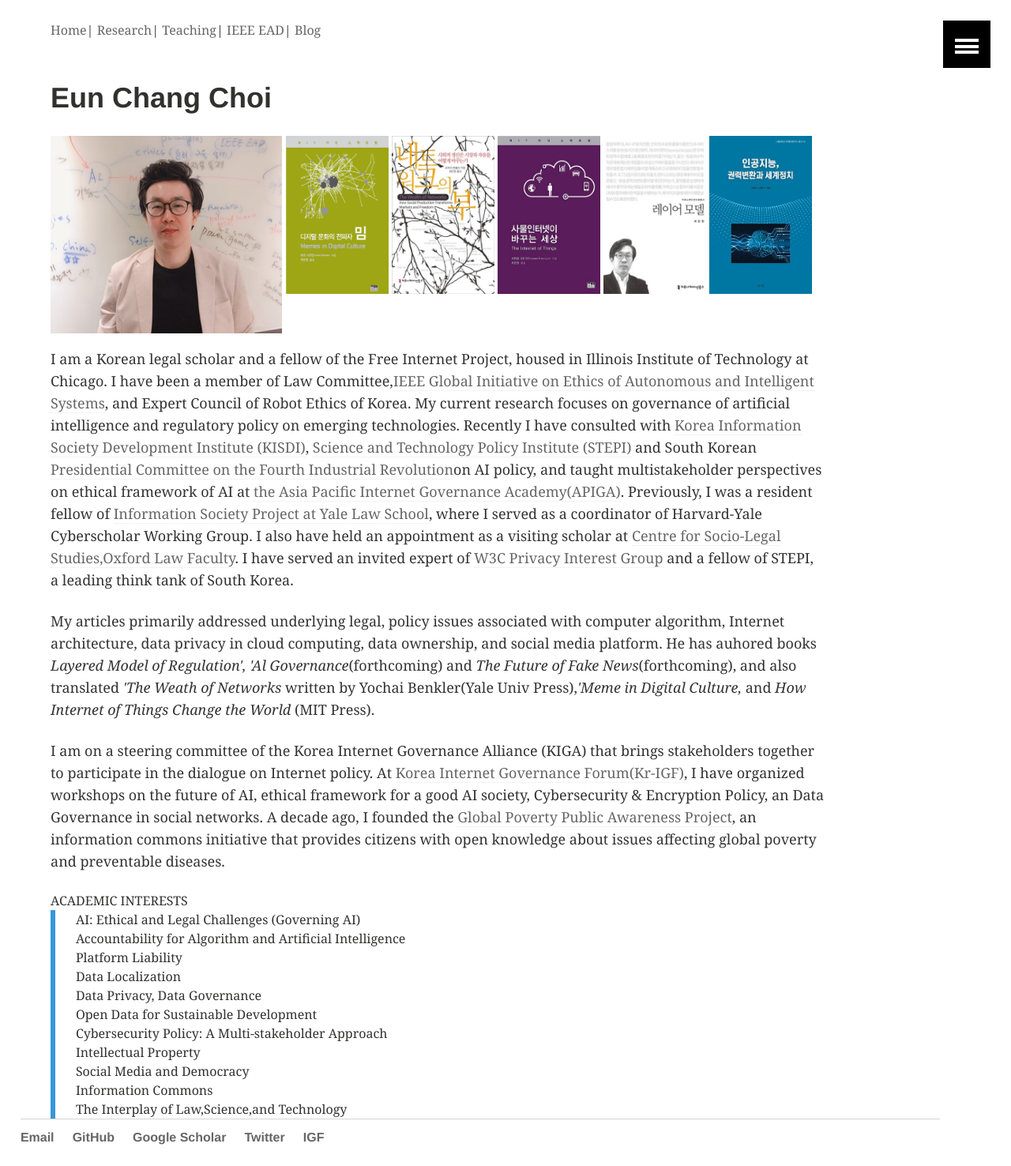
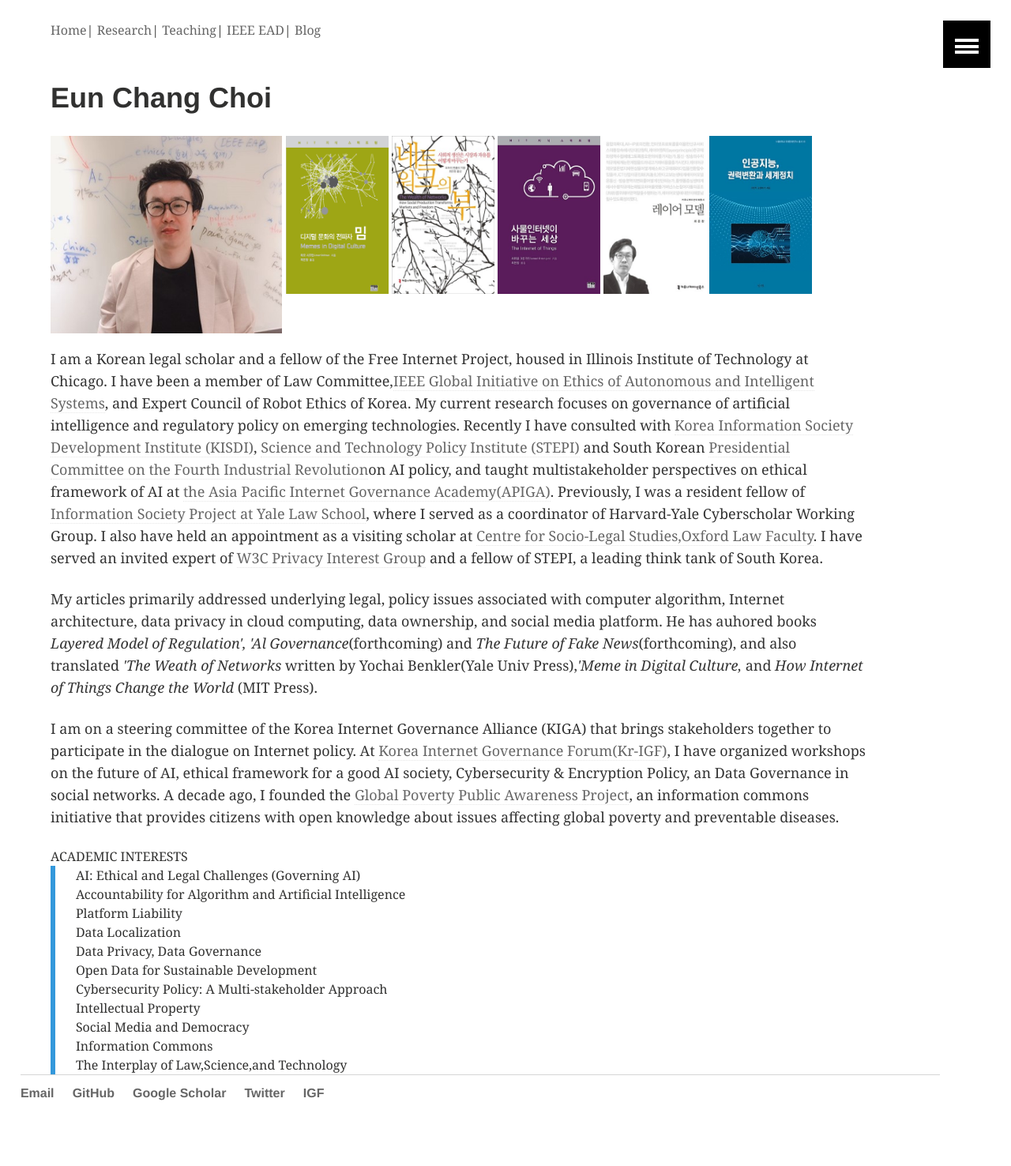
Before and after one commit to eunchangchoi/eunchangchoi.github.io, a Jekyll site: the page built from index.md, in a window 1280 px wide. Shown: the whole page at 79% size. Built offline with Jekyll 4.4.1, drawn with Linux system fonts in a browser that asks for light colours; after the commit the page ends 1420 px from its top, so only the background shows below that.

Commit message:
Update index.md

```diff
--- a/index.md
+++ b/index.md
@@ -9,7 +9,7 @@ title: "Eun Chang Choi"
 	{% include post-grid.html %}
 {% endfor %}
 </div><!-- /.tiles -->
-<div style="width:90%">
+<div style="width:95%">
 <div>
 <img style="height:250px" src="images/profile.jpg">
  <a href="https://mitpress.mit.edu/books/memes-digital-culture"><img style="vertical-align:top;height:200px;width:130px;" src="images/book1.png"></a>
```
